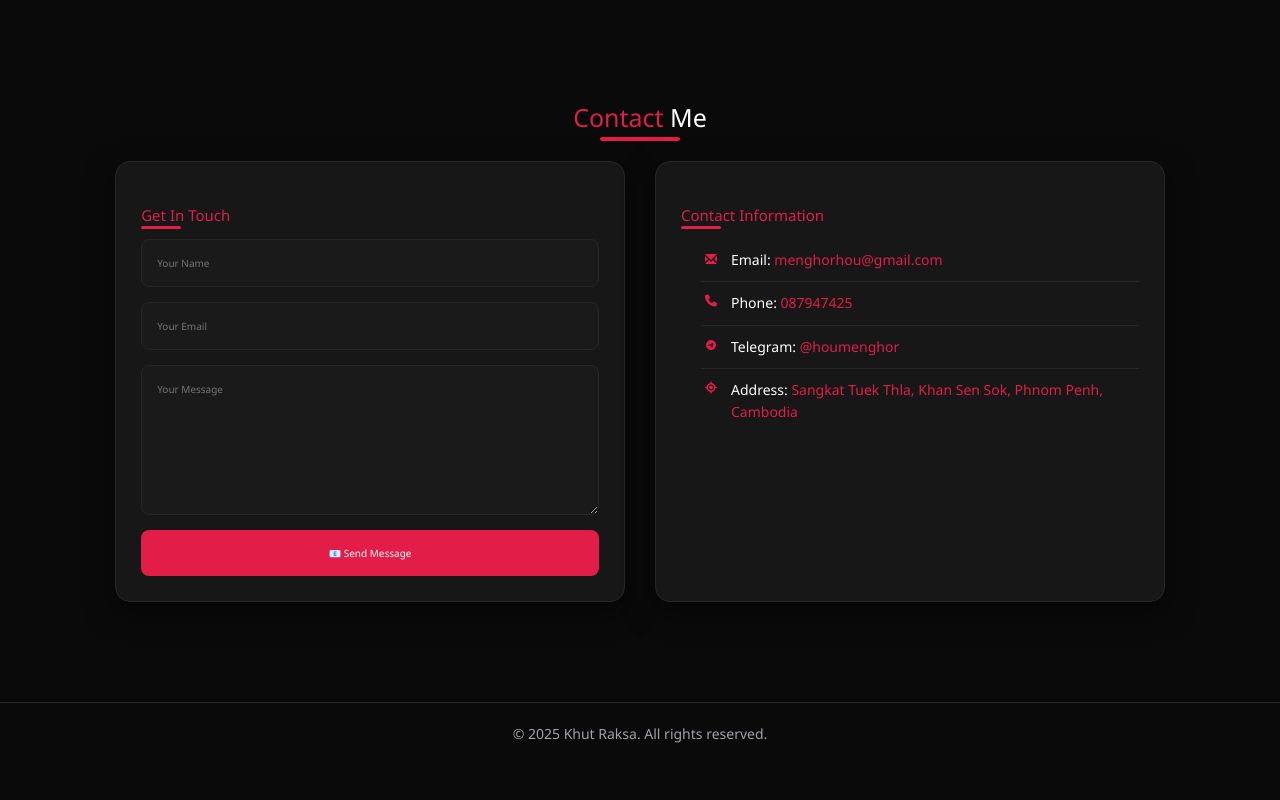
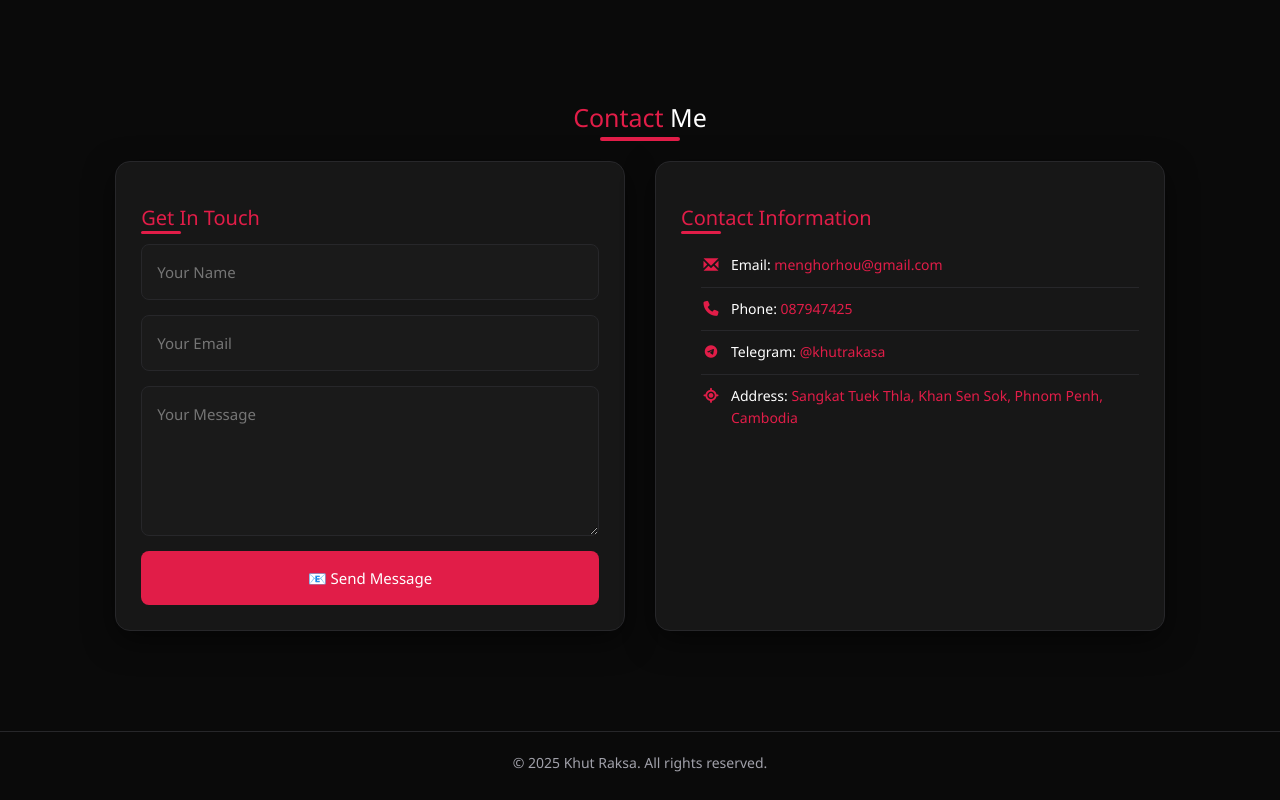
Before and after one commit to sojin-coder/p, a plain HTML site: page index.html in a window 1280 px wide. Shown: the part 4140-4940 px from the top of the page. Before the commit the page ends 4910 px from the top, so only its background shows below. Drawn offline with nearby package versions, Linux system fonts and the light colour scheme.

Commit message:
upload me project

```diff
--- a/index.html
+++ b/index.html
@@ -437,7 +437,7 @@
               <i class="material-icons">telegram</i>
               <div>
                 Telegram:
-                <span>@houmenghor</span>
+                <span>@khutrakasa</span>
               </div>
             </li>
             <li>
@@ -455,10 +455,6 @@
     </section>
 
     <footer class="footer">
-      <!-- <p>
-        Theme:
-        <button id="theme-toggle">☀️ Light Mode</button>
-      </p> -->
       <p>© 2025 Khut Raksa. All rights reserved.</p>
     </footer>
 
--- a/style.css
+++ b/style.css
@@ -241,7 +241,7 @@ body {
 .home-img img:hover {
   transform: scale(1.05);
   border-color: rgba(225, 29, 72, 0.4);
-   box-shadow: 0 0 25px rgba(225,92,72,0.4);
+   box-shadow: 0 0 25px #f9274aac;
 }
 @keyframes floatImage {
   0% {
@@ -683,7 +683,7 @@ body {
 
 .form-container h3,
 .info-container h3 {
-  font-size: 1.5rem;
+  font-size: 2rem;
   margin-bottom: 1.5rem;
   color: var(--primary-color);
   position: relative;
@@ -713,7 +713,7 @@ textarea {
   padding: 15px;
   border: 1px solid var(--border-color);
   border-radius: 8px;
-  font-size: 1rem;
+  font-size: 1.5rem;
   transition: var(--transition);
   background: #1a1a1a;
   color: var(--light-color);
@@ -737,7 +737,7 @@ form button {
   color: white;
   border: none;
   border-radius: 8px;
-  font-size: 1rem;
+  font-size: 1.5rem;
   font-weight: 500;
   cursor: pointer;
   transition: var(--transition);
@@ -767,7 +767,7 @@ form button:hover {
 
 .info-container li i {
   color: var(--primary-color);
-  font-size: 1.2rem;
+  font-size: 1.5rem;
   width: 20px;
   text-align: center;
   margin-top: 3px;
@@ -809,37 +809,10 @@ form button:hover {
   background: rgba(225, 29, 72, 0.1);
 }
 
-/* Scroll to Top
-      .scroll-top {
-        position: fixed;
-        bottom: 30px;
-        right: 30px;
-        width: 50px;
-        height: 50px;
-        background: var(--primary-color);
-        color: white;
-        border-radius: 50%;
-        display: flex;
-        align-items: center;
-        justify-content: center;
-        font-size: 1.5rem;
-        cursor: pointer;
-        opacity: 0;
-        visibility: hidden;
-        transition: var(--transition);
-        z-index: 999;
-        box-shadow: 0 5px 15px rgba(225, 29, 72, 0.4);
-      } */
-
 .scroll-top.active {
   opacity: 1;
   visibility: visible;
 }
-
-/* .scroll-top:hover {
-        background: var(--secondary-color);
-        transform: translateY(-5px);
-      } */
 
 /* Responsive Design */
 @media (max-width: 992px) {
```
